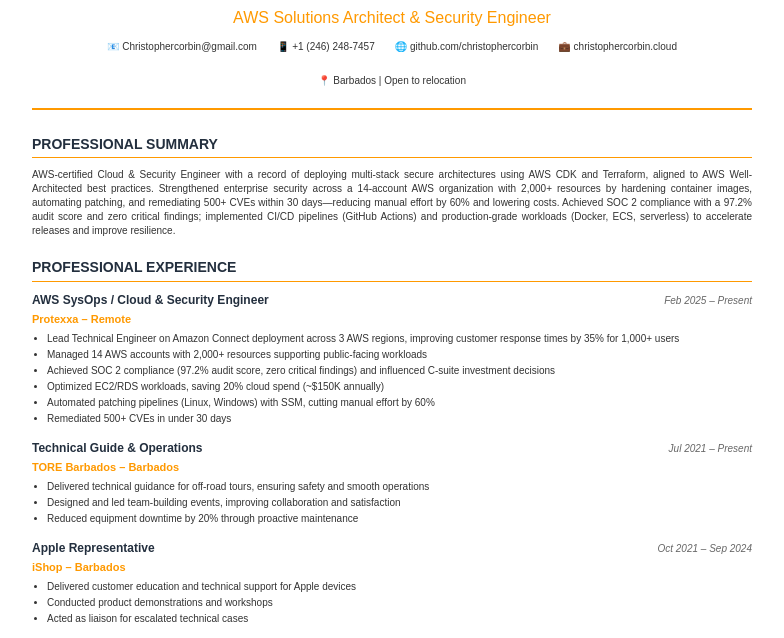
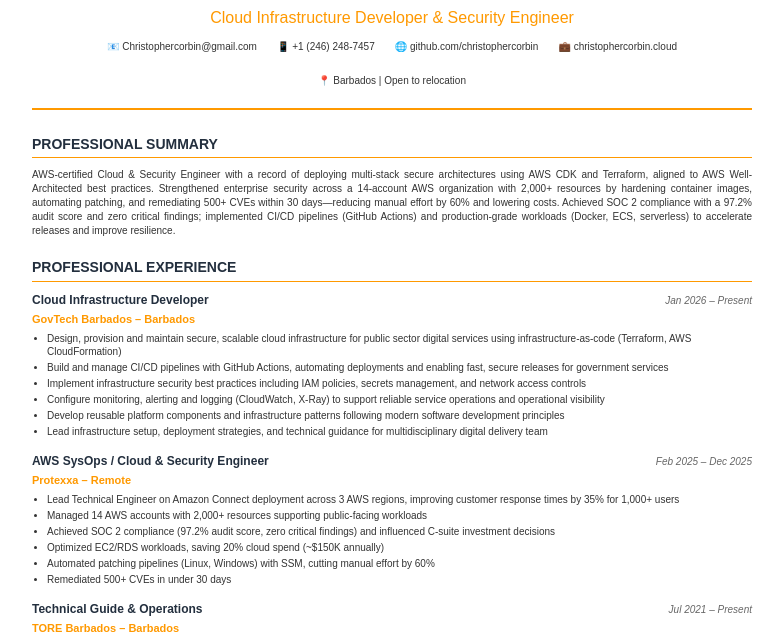
Before and after one commit to christophercorbin/E-portfolio, a website: page resume.html in a window 1280 px wide. Shown: the part 85-723 px from the top of the page, without its empty margins (248-1032 px from the left). Drawn offline with Linux system fonts and the light colour scheme.

Commit message:
feat: Add GovTech job and make contact info clickable

```diff
--- a/resume.html
+++ b/resume.html
@@ -173,12 +173,12 @@
     <div class="resume">
       <div class="header">
         <h1>Christopher Corbin</h1>
-        <h2>AWS Solutions Architect & Security Engineer</h2>
+        <h2>Cloud Infrastructure Developer & Security Engineer</h2>
         <div class="contact">
-          <span>📧 Christophercorbin@gmail.com</span>
-          <span>📱 +1 (246) 248-7457</span>
-          <span>🌐 github.com/christophercorbin</span>
-          <span>💼 christophercorbin.cloud</span>
+          <span>📧 <a href="mailto:Christophercorbin@gmail.com" style="color: inherit; text-decoration: none;">Christophercorbin@gmail.com</a></span>
+          <span>📱 <a href="tel:+12462487457" style="color: inherit; text-decoration: none;">+1 (246) 248-7457</a></span>
+          <span>🌐 <a href="https://github.com/christophercorbin" target="_blank" style="color: inherit; text-decoration: none;">github.com/christophercorbin</a></span>
+          <span>💼 <a href="https://christophercorbin.cloud" target="_blank" style="color: inherit; text-decoration: none;">christophercorbin.cloud</a></span>
           <span>📍 Barbados | Open to relocation</span>
         </div>
       </div>
@@ -202,8 +202,42 @@
 
         <div class="experience-item">
           <div class="job-header">
+            <div class="job-title">Cloud Infrastructure Developer</div>
+            <div class="job-period">Jan 2026 – Present</div>
+          </div>
+          <div class="company">GovTech Barbados – Barbados</div>
+          <ul class="achievements">
+            <li>
+              Design, provision and maintain secure, scalable cloud infrastructure for public sector
+              digital services using infrastructure-as-code (Terraform, AWS CloudFormation)
+            </li>
+            <li>
+              Build and manage CI/CD pipelines with GitHub Actions, automating deployments and
+              enabling fast, secure releases for government services
+            </li>
+            <li>
+              Implement infrastructure security best practices including IAM policies, secrets
+              management, and network access controls
+            </li>
+            <li>
+              Configure monitoring, alerting and logging (CloudWatch, X-Ray) to support reliable
+              service operations and operational visibility
+            </li>
+            <li>
+              Develop reusable platform components and infrastructure patterns following modern
+              software development principles
+            </li>
+            <li>
+              Lead infrastructure setup, deployment strategies, and technical guidance for
+              multidisciplinary digital delivery team
+            </li>
+          </ul>
+        </div>
+
+        <div class="experience-item">
+          <div class="job-header">
             <div class="job-title">AWS SysOps / Cloud & Security Engineer</div>
-            <div class="job-period">Feb 2025 – Present</div>
+            <div class="job-period">Feb 2025 – Dec 2025</div>
           </div>
           <div class="company">Protexxa – Remote</div>
           <ul class="achievements">
```
Also changed, not shown: index.html (+3 -3 lines), styles.css (+11 -0 lines).
